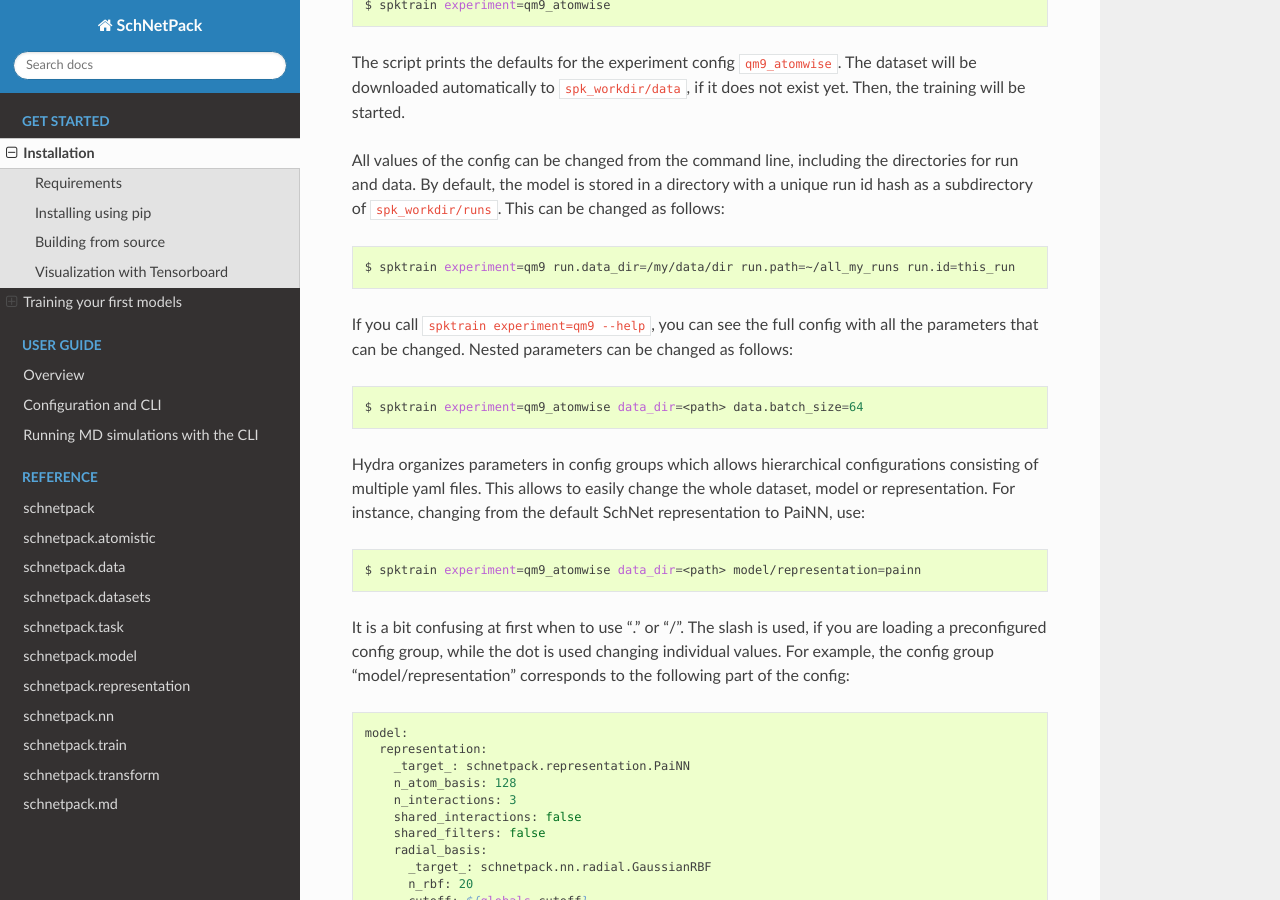
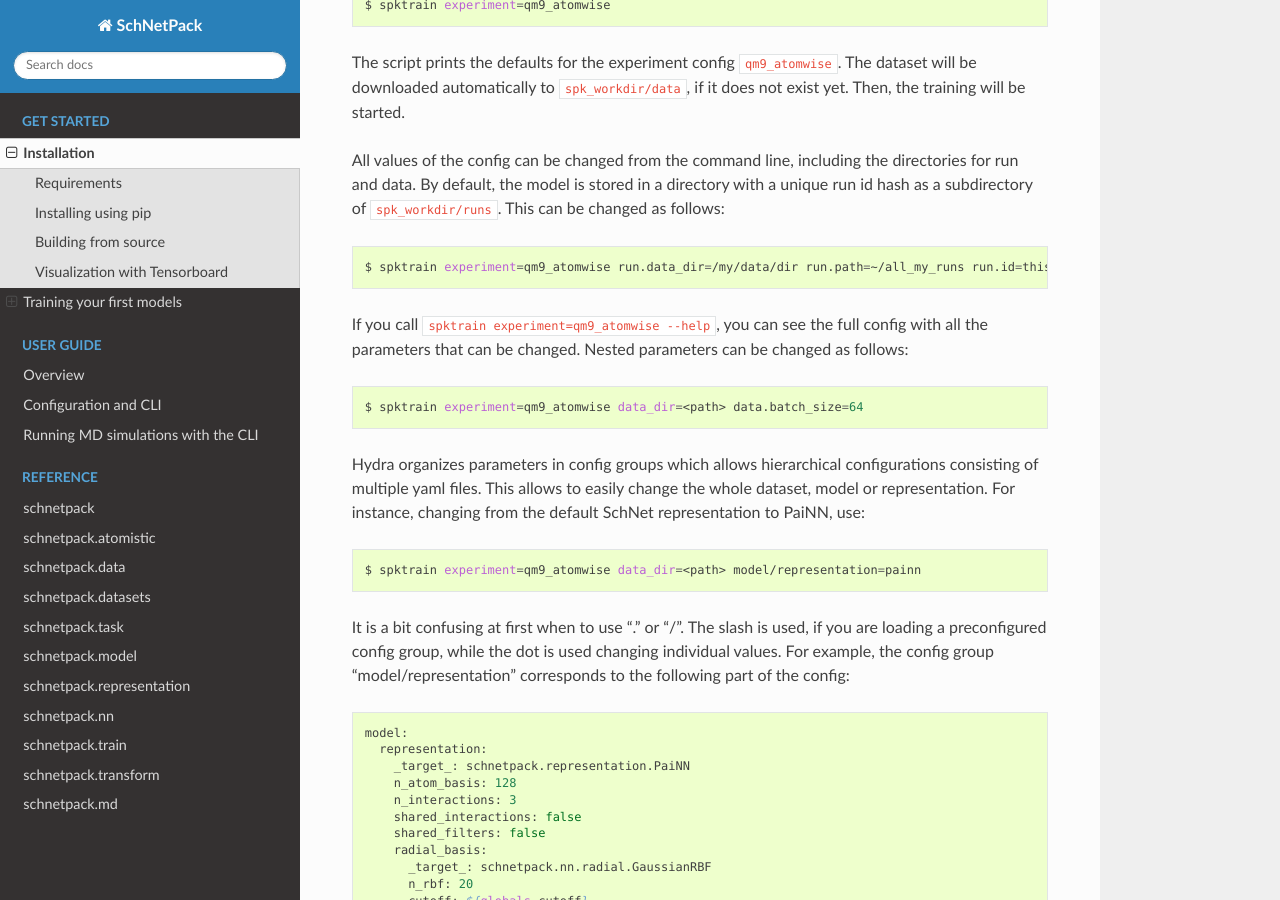
Before and after one commit to atomistic-machine-learning/schnetpack, a Sphinx documentation site: the page built from docs/getstarted.rst, in a window 1280 px wide and 900 px high, scrolled down 1531 px. Built offline with Sphinx 7.4.7 and the Read the Docs theme 3.1.0, drawn with Linux system fonts in a browser that asks for light colours; pages that are not in the unit, such as notebooks, are missing from menus.

```diff
--- a/docs/getstarted.rst
+++ b/docs/getstarted.rst
@@ -76,9 +76,9 @@ All values of the config can be changed from the command line, including the dir
 By default, the model is stored in a directory with a unique run id hash as a subdirectory of ``spk_workdir/runs``.
 This can be changed as follows::
 
-   $ spktrain experiment=qm9 run.data_dir=/my/data/dir run.path=~/all_my_runs run.id=this_run
+   $ spktrain experiment=qm9_atomwise run.data_dir=/my/data/dir run.path=~/all_my_runs run.id=this_run
 
-If you call ``spktrain experiment=qm9 --help``, you can see the full config with all the parameters
+If you call ``spktrain experiment=qm9_atomwise --help``, you can see the full config with all the parameters
 that can be changed.
 Nested parameters can be changed as follows::
 
@@ -114,7 +114,7 @@ If you would want to additionally change some value of this group, you could use
     $ spktrain experiment=qm9_atomwise data_dir=<path> model/representation=painn model.representation.n_interactions=5
 
 For more details on config groups, have a look at the
-`Hydra docs <https://hydra.cc/docs/next/tutorials/basic/your_first_app/config_groups>`_.
+`Hydra docs <https://hydra.cc/docs/tutorials/basic/your_first_app/config_groups/>`_.
 
 
 Example 2: Potential energy surfaces
```
Also changed, not shown: README.md (+1 -1 lines).
